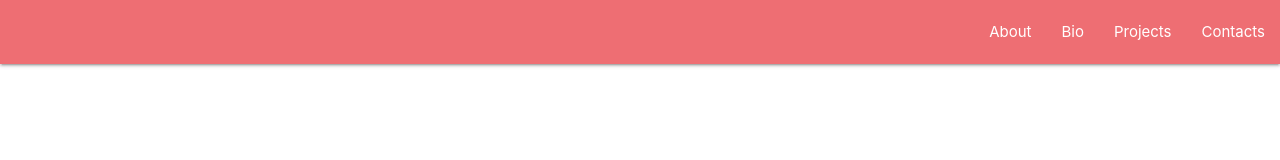
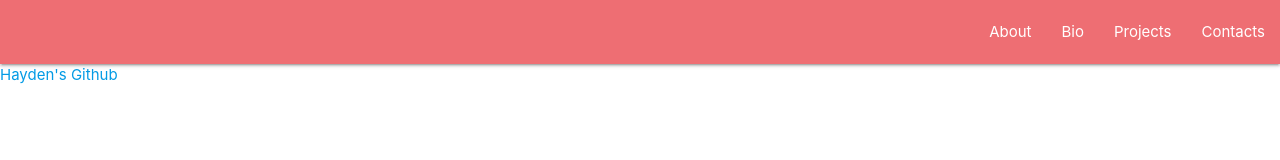
Before and after one commit to HaydenWashburn/HTML_Practice2, a plain HTML site: page index.html in a window 1280 px wide. Drawn offline with nearby package versions, Linux system fonts and the light colour scheme.

Commit message:
added link to github

```diff
--- a/index.html
+++ b/index.html
@@ -27,5 +27,7 @@
     </ul>
     </div>
 </nav>
+<a href=https://github.com/HaydenWashburn/HTML_Practice2">Hayden's Github</a>
+</a>
 </body>
 </html>
```
